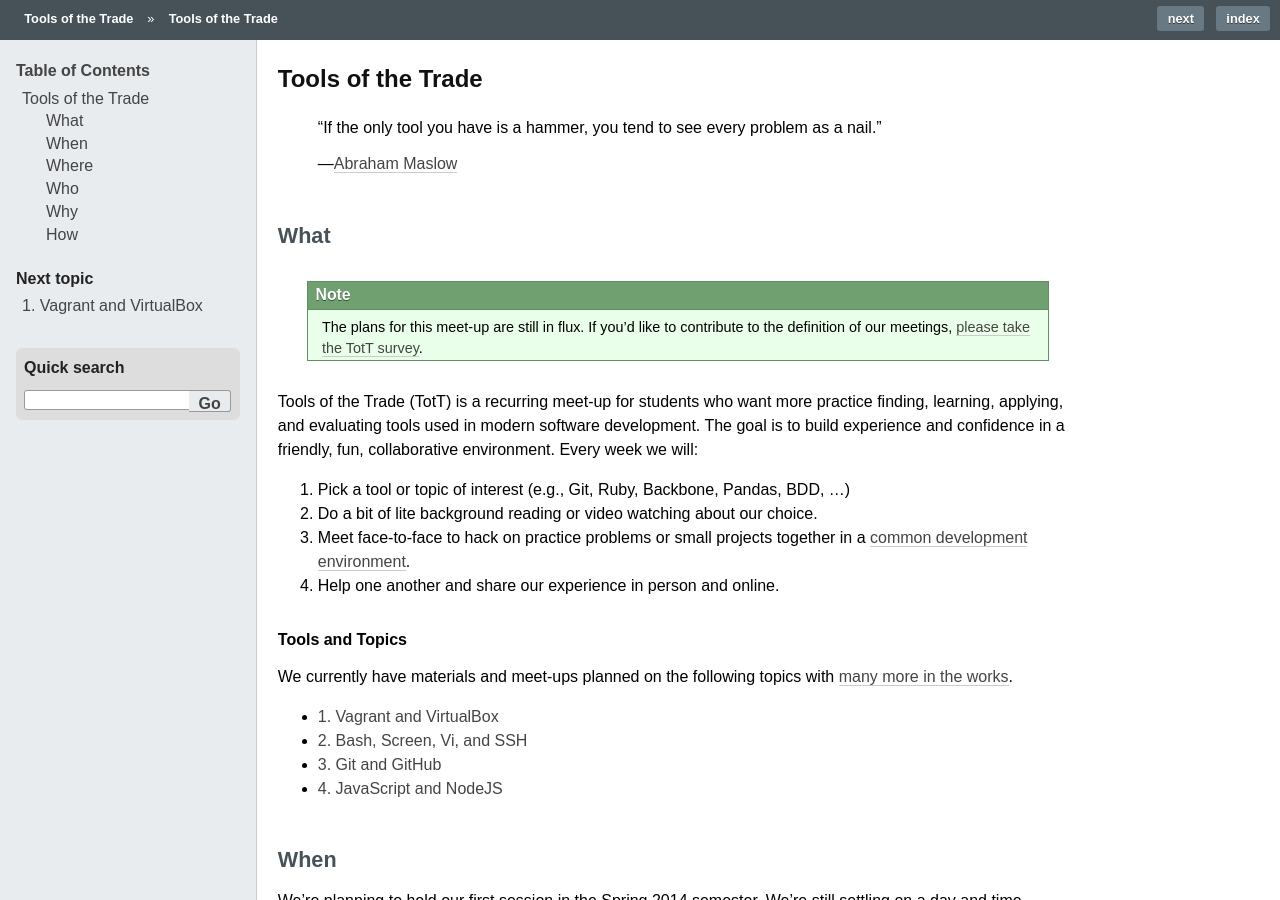
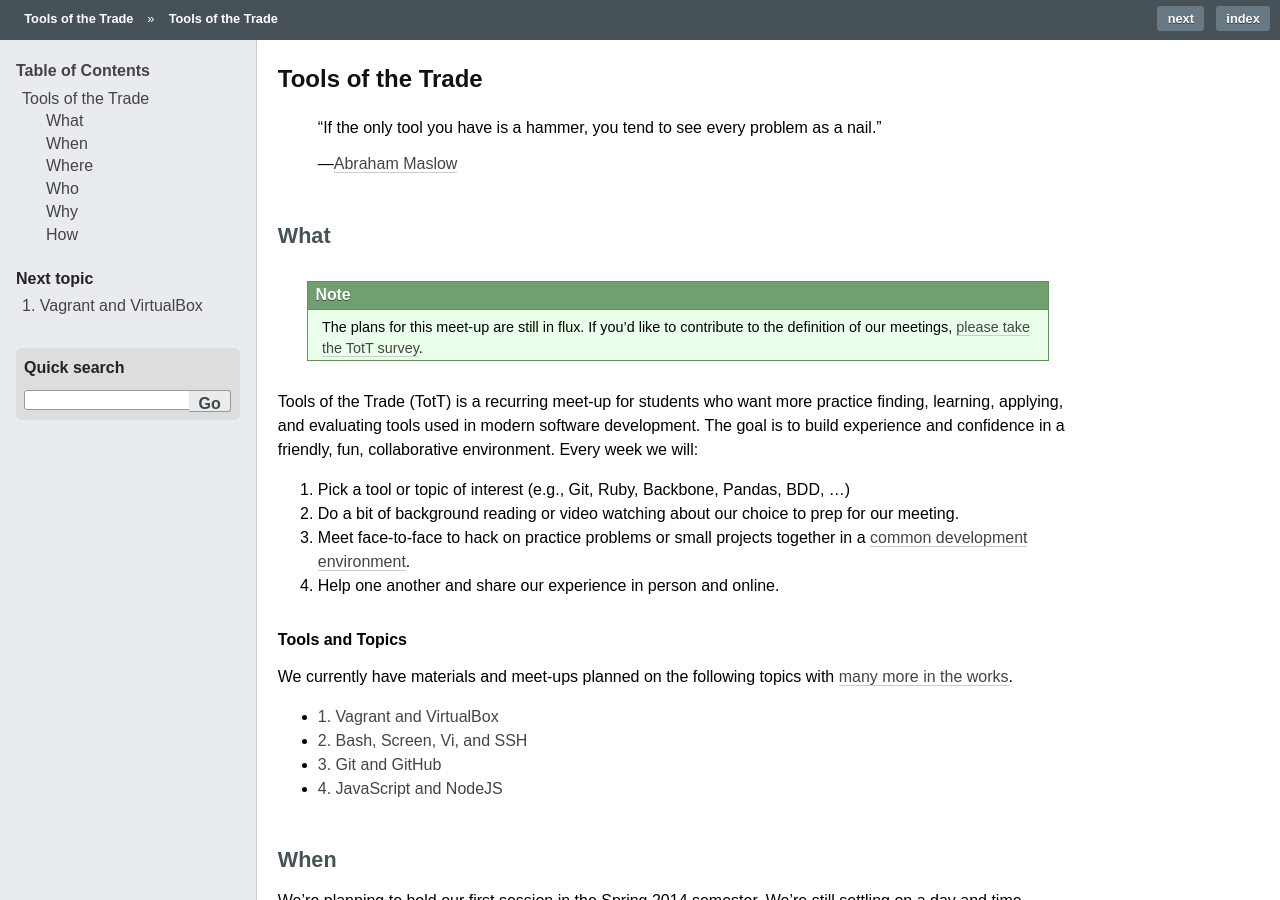
Before and after one commit to parente/tott, a Sphinx documentation site: the page built from doc/index.rst, in a window 1280 px wide and 900 px high. Built offline with Sphinx 7.4.7, drawn with Linux system fonts in a browser that asks for light colours.

Commit message:
Rewording and link fixes

```diff
--- a/doc/index.rst
+++ b/doc/index.rst
@@ -16,7 +16,7 @@ What
 Tools of the Trade (TotT) is a recurring meet-up for students who want more practice finding, learning, applying, and evaluating tools used in modern software development. The goal is to build experience and confidence in a friendly, fun, collaborative environment. Every week we will:
 
 #. Pick a tool or topic of interest (e.g., Git, Ruby, Backbone, Pandas, BDD, ...)
-#. Do a bit of lite background reading or video watching about our choice.
+#. Do a bit of background reading or video watching about our choice to prep for our meeting.
 #. Meet face-to-face to hack on practice problems or small projects together in a :doc:`common development environment <setup>`.
 #. Help one another and share our experience in person and online.
 
--- a/doc/setup.rst
+++ b/doc/setup.rst
@@ -142,7 +142,7 @@ To make it clear where we are running commands, from now on we will call the ope
    * Windows: ``C:\Users\your_username\projects\tott``
    * Mac/Linux: ``~/projects/tott``
 
-#. Download `the TotT Vagrantfile <https://bitbucket.org/unctott/tott/raw/master/vagrant/Vagrantfile>`_, a config that tells Vagrant how to run *tottbox*.
+#. Download `the TotT Vagrantfile <https://raw.github.com/parente/tott/master/vagrant/Vagrantfile>`_, a config that tells Vagrant how to run *tottbox*.
 #. Put the Vagrantfile you just downloaded into the folder you just created. We'll call this the ``tott_dir`` from now on.
 #. Open a terminal window.
 
```
